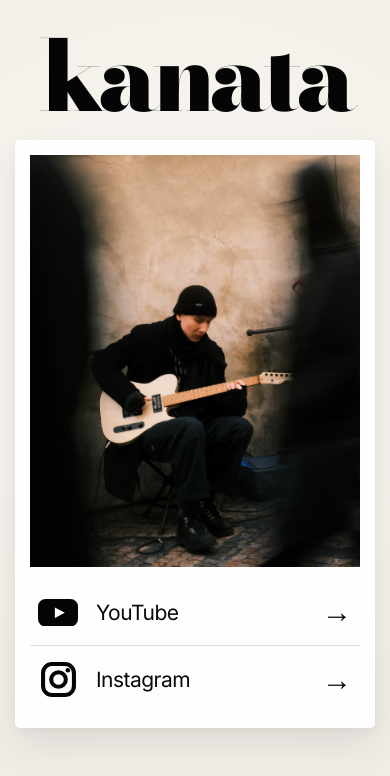
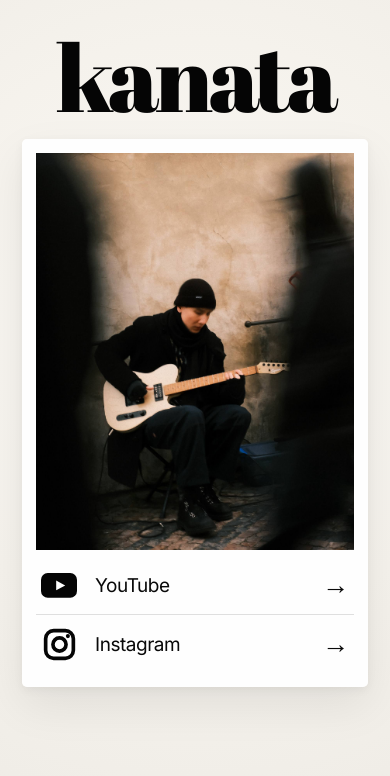
Before and after one commit to kanata27/cloud-lab-web, a plain HTML site: page index.html in a window 390 px wide. Drawn offline with nearby package versions, Linux system fonts and the light colour scheme.

Commit message:
Fix mobile layout and typography

```diff
--- a/index.html
+++ b/index.html
@@ -16,13 +16,13 @@
   <title>Kanata</title>
 
   <!-- Fonts -->
-  <link rel="preconnect" href="https://fonts.googleapis.com">
-  <link rel="preconnect" href="https://fonts.gstatic.com" crossorigin>
+<link rel="preconnect" href="https://fonts.googleapis.com">
+<link rel="preconnect" href="https://fonts.gstatic.com" crossorigin>
 
-  <link
-    href="https://fonts.googleapis.com/css2?family=Bodoni+Moda:opsz,wght@6..96,400..900&family=Inter:wght@400;500;600&display=swap"
-    rel="stylesheet"
-  >
+<link
+  href="https://fonts.googleapis.com/css2?family=Abril+Fatface&family=Inter:wght@400;500;600&display=swap"
+  rel="stylesheet"
+>
 
   <link rel="stylesheet" href="/style.css">
 </head>
--- a/style.css
+++ b/style.css
@@ -65,22 +65,15 @@ body {
 .brand {
     margin: 0;
 
-    font-family: "Bodoni Moda", "Bodoni MT", Didot, serif;
+    font-family: "Abril Fatface", serif;
+    font-size: clamp(110px, 13vw, 215px);
+    font-weight: 400;
 
-    font-size: clamp(110px, 13vw, 220px);
-    font-weight: 900;
-
-    font-optical-sizing: auto;
-
-    line-height: 0.8;
-
-    letter-spacing: -0.075em;
+    line-height: 0.82;
+    letter-spacing: -0.045em;
 
     color: #050505;
-
-    transform: translateY(-0.02em);
 }
-
 
 /* =========================
    CARD
@@ -239,129 +232,100 @@ body {
 @media (max-width: 800px) {
 
     .page-shell {
+        min-height: 100vh;
+
         align-items: flex-start;
 
-        padding:
-            50px
-            20px
-            55px;
+        padding: 38px 22px 48px;
     }
 
     .hero {
-        width: min(580px, 100%);
+        width: 100%;
 
         display: flex;
         flex-direction: column;
 
-        gap: 28px;
+        align-items: center;
+
+        gap: 24px;
     }
 
     .brand-wrap {
         width: 100%;
+
+        display: flex;
+        justify-content: center;
     }
 
     .brand {
-        font-size: clamp(92px, 25vw, 155px);
+        font-size: clamp(92px, 24vw, 128px);
 
         line-height: 0.82;
 
-        letter-spacing: -0.075em;
+        letter-spacing: -0.045em;
 
-        text-align: center;
+        white-space: nowrap;
     }
 
     .profile-card {
-        padding: 20px;
+        width: min(100%, 390px);
+
+        padding: 14px;
 
         border-radius: 5px;
+    }
 
-        box-shadow:
-            0 16px 38px rgba(0, 0, 0, 0.09),
-            0 3px 8px rgba(0, 0, 0, 0.04);
+    .photo-frame {
+        width: 100%;
+    }
+
+    .profile-photo {
+        width: 100%;
+
+        aspect-ratio: 4 / 5;
+
+        object-fit: cover;
+        object-position: center;
+
+        display: block;
+    }
+
+    .social-list {
+        margin-top: 7px;
     }
 
     .social-link {
-        min-height: 76px;
+        min-height: 58px;
 
         grid-template-columns:
-            55px
+            42px
             1fr
-            36px;
+            30px;
 
-        gap: 14px;
+        gap: 12px;
 
-        padding:
-            8px
-            8px;
+        padding: 7px 5px;
+    }
+
+    .social-icon {
+        width: 36px;
+        height: 36px;
+    }
+
+    .youtube-icon svg {
+        width: 38px;
+    }
+
+    .instagram-icon svg {
+        width: 35px;
+        height: 35px;
     }
 
     .social-name {
-        font-size: 24px;
+        font-size: 19px;
     }
 
     .arrow {
-        font-size: 34px;
+        font-size: 27px;
     }
-
 }
-
-
-/* =========================
-   SMALL PHONES
-   ========================= */
-
-@media (max-width: 420px) {
-
-    .page-shell {
-        padding:
-            38px
-            15px
-            40px;
-    }
-
-    .hero {
-        gap: 22px;
-    }
-
-    .brand {
-        font-size: 25vw;
-    }
-
-    .profile-card {
-        padding: 15px;
-    }
-
-    .social-link {
-        min-height: 67px;
-
-        grid-template-columns:
-            47px
-            1fr
-            32px;
-
-        gap: 11px;
-    }
-
-    .social-icon {
-        width: 40px;
-        height: 40px;
-    }
-
-    .youtube-icon svg {
-        width: 43px;
-    }
-
-    .instagram-icon svg {
-        width: 39px;
-        height: 39px;
-    }
-
-    .social-name {
-        font-size: 21px;
-    }
-
-    .arrow {
-        font-size: 30px;
-    }
-
-}
```
